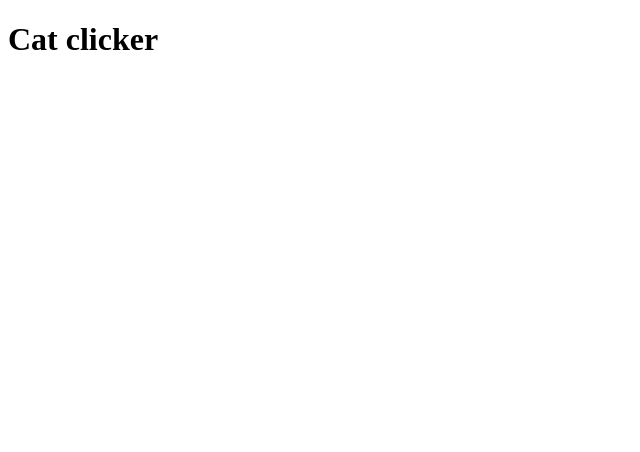
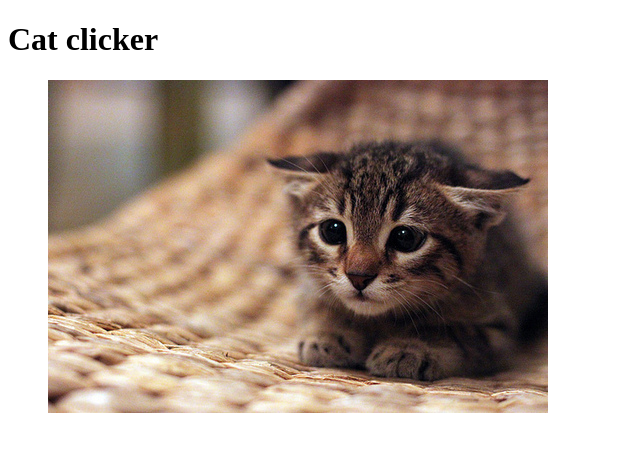
Before and after one commit to annaszalkiewicz/cat-clicker, a plain HTML site: page index.html in a window 1280 px wide. Shown: the whole page, without its empty margins (0-640 px from the left). Drawn offline with Linux system fonts and the light colour scheme; files that its build step writes are made by us from their sources.

Commit message:
Add image

```diff
--- a/index.html
+++ b/index.html
@@ -11,6 +11,12 @@
   <header class="header">
     <h1 class="title">Cat clicker</h1>
   </header>
+  <main class="container">
+    <figure class="cat-photo">
+        <img src="./img/cat-1.jpg" alt="Cat photo">
+        <figcaption class="photo-caption"></figcaption>
+    </figure>
+  </main>
   <script src="./js/app.js"></script>
 </body>
 </html>
```
Also changed, not shown: img/cat-1.jpg (added).
